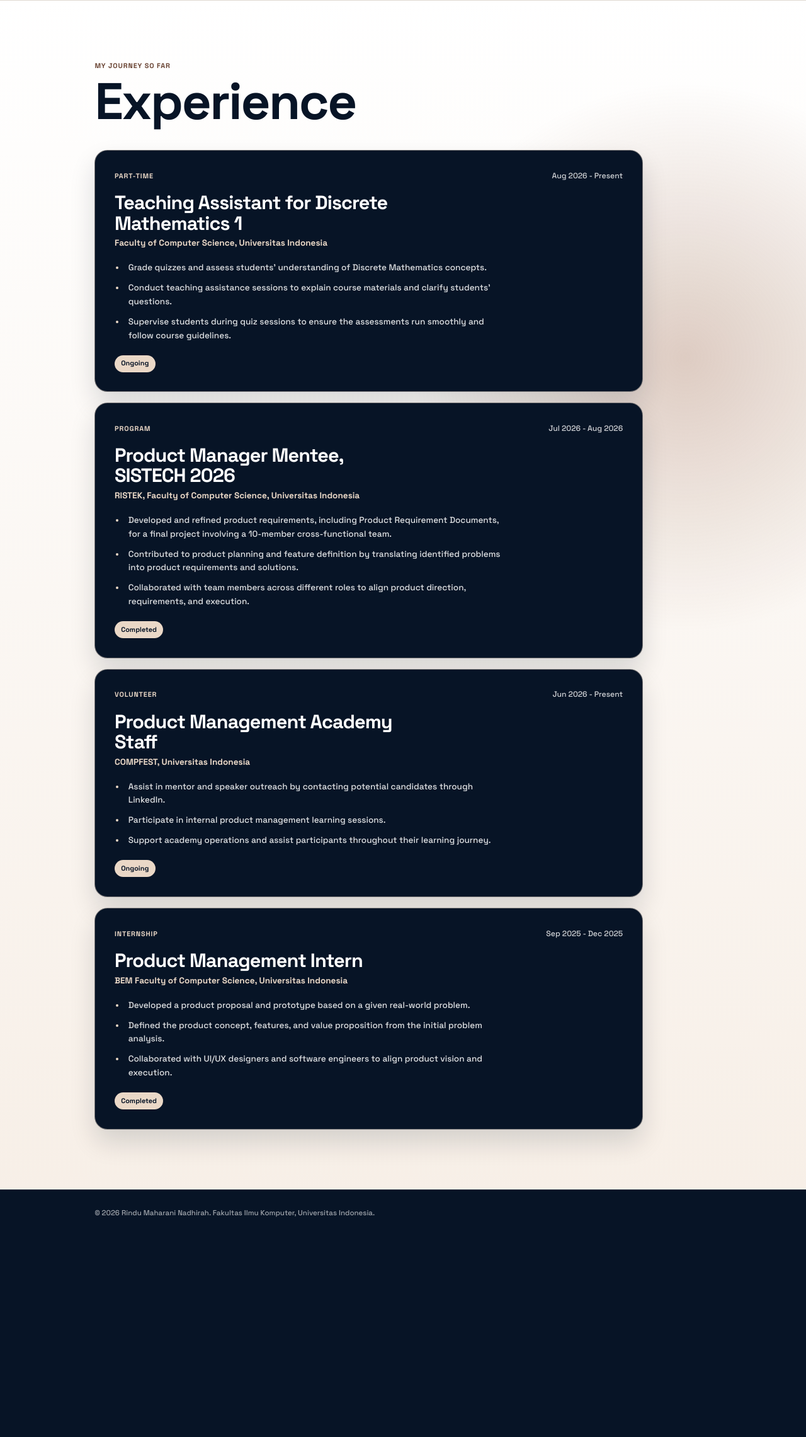
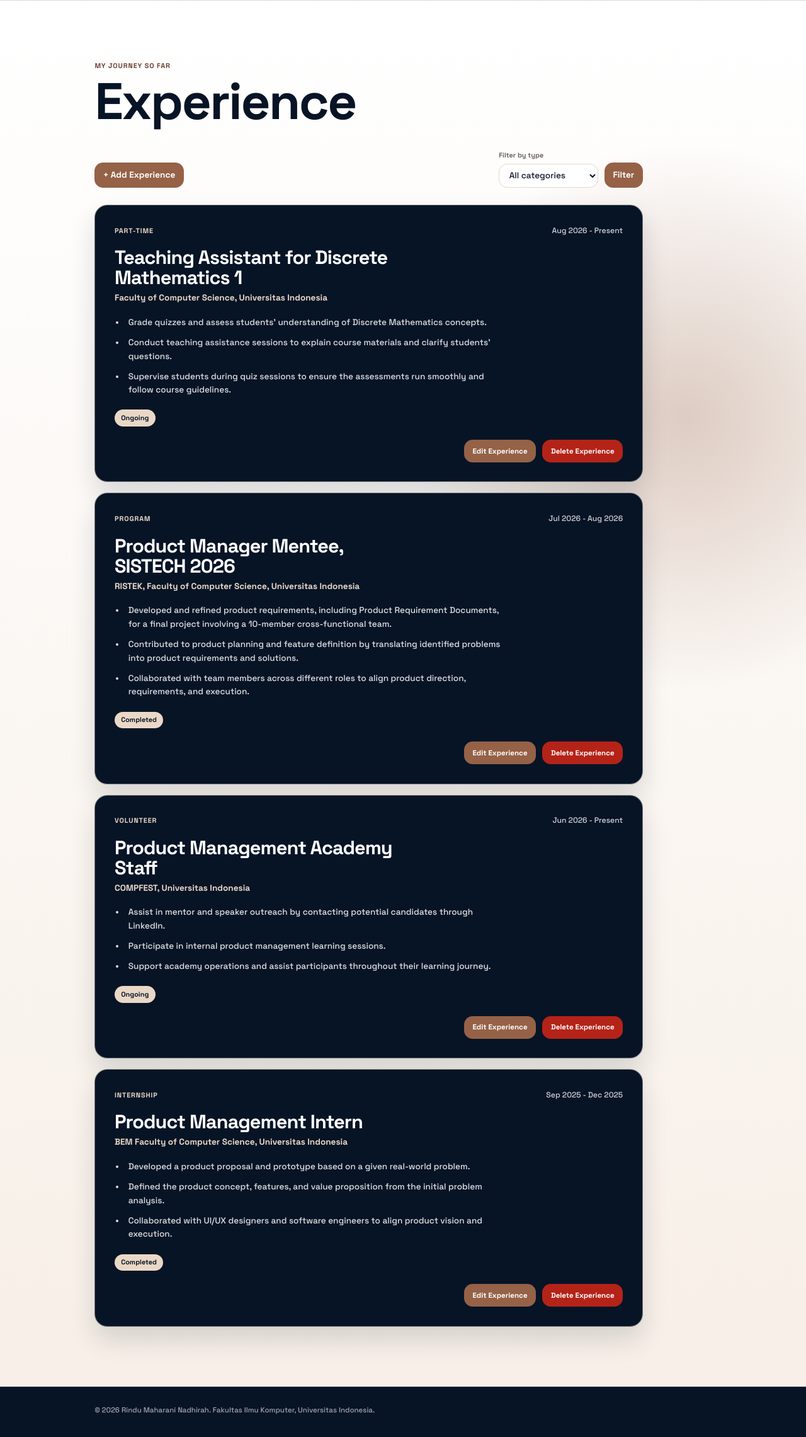
Before and after one commit to rindunadhirah/myportfolio, a Django app: page /experience/ in a window 1280 px wide. Shown: the part 66-2347 px from the top of the page at 63% size. Before the commit the page ends 1998 px from the top, so only its background shows below. Run offline with Django 5.2, Linux system fonts and the light colour scheme; data comes from the database, SQL or seed files in the repository.

Commit message:
feat: add experience filter and card actions

```diff
--- a/static/css/style.css
+++ b/static/css/style.css
@@ -1458,6 +1458,57 @@ section[id] {
     font-weight: 700;
 }
 
+/* Arrange the Experience page controls */
+.experience-page-tools {
+    display: flex;
+    align-items: flex-end;
+    justify-content: space-between;
+    flex-wrap: wrap;
+    gap: 1rem;
+    max-width: 64rem;
+    margin-bottom: 2rem;
+}
+
+.experience-filter {
+    display: flex;
+    align-items: flex-end;
+    gap: 0.75rem;
+}
+
+.experience-filter-field {
+    display: grid;
+    gap: 0.35rem;
+}
+
+.experience-filter label {
+    color: var(--text-muted);
+    font-size: 0.8rem;
+    font-weight: 700;
+}
+
+.experience-filter select {
+    min-height: 2.75rem;
+    padding: 0.6rem 2.5rem 0.6rem 0.85rem;
+    color: var(--navy);
+    background-color: var(--white);
+    border: 1px solid var(--line);
+    border-radius: var(--radius);
+    font: inherit;
+}
+
+/* Place card actions at the bottom right */
+.experience-card-actions {
+    display: flex;
+    justify-content: flex-end;
+    flex-wrap: wrap;
+    gap: 0.75rem;
+    margin-top: 1.5rem;
+}
+
+.experience-card-actions .button {
+    font-size: 0.85rem;
+}
+
 .empty-state {
     color: var(--text-muted);
 }
--- /dev/null
+++ b/templates/components/experience_delete_modal.html
@@ -0,0 +1,73 @@
+<!-- Open the delete confirmation -->
+<button
+    type="button"
+    class="button button-danger"
+    popovertarget="delete-experience-{{ experience.id }}"
+    aria-label="Delete {{ experience.title }}"
+>
+    Delete Experience
+</button>
+
+<!-- Confirm before deleting the experience -->
+<div
+    id="delete-experience-{{ experience.id }}"
+    class="project-delete-modal"
+    popover="auto"
+    role="dialog"
+    aria-modal="true"
+    aria-labelledby="delete-experience-title-{{ experience.id }}"
+>
+    <button
+        type="button"
+        class="project-delete-modal__backdrop"
+        popovertarget="delete-experience-{{ experience.id }}"
+        popovertargetaction="hide"
+        aria-label="Close delete confirmation"
+    ></button>
+
+    <div class="project-delete-modal__content">
+        <button
+            type="button"
+            class="project-delete-modal__close"
+            popovertarget="delete-experience-{{ experience.id }}"
+            popovertargetaction="hide"
+            aria-label="Close delete confirmation"
+        >
+            ×
+        </button>
+
+        <h2 id="delete-experience-title-{{ experience.id }}">
+            Delete Experience?
+        </h2>
+
+        <p>
+            Are you sure you want to delete
+            <strong>{{ experience.title }}</strong>?
+        </p>
+
+        <div class="project-delete-modal__actions">
+            <button
+                type="button"
+                class="button button-secondary"
+                popovertarget="delete-experience-{{ experience.id }}"
+                popovertargetaction="hide"
+            >
+                Cancel
+            </button>
+
+            <form
+                method="post"
+                action="{% url 'main:delete_experience' experience.id %}"
+            >
+                {% csrf_token %}
+
+                <button
+                    type="submit"
+                    class="button button-danger"
+                >
+                    Yes, Delete
+                </button>
+            </form>
+        </div>
+    </div>
+</div>
--- a/templates/experience.html
+++ b/templates/experience.html
@@ -22,6 +22,49 @@
                 <!-- Introduce the Experience page -->
                 <p class="section-kicker">My journey so far</p>
                 <h1 id="experience-title">Experience</h1>
+
+                <!-- Add and filter experience data -->
+                <div class="experience-page-tools">
+                    <a
+                        href="{% url 'main:create_experience' %}"
+                        class="button"
+                    >
+                        <span aria-hidden="true">+</span>
+                        Add Experience
+                    </a>
+
+                    <form
+                        method="get"
+                        action="{% url 'main:show_experience' %}"
+                        class="experience-filter"
+                    >
+                        <div class="experience-filter-field">
+                            <label for="experience-category">
+                                Filter by type
+                            </label>
+
+                            <select
+                                name="category"
+                                id="experience-category"
+                            >
+                                <option value="">All categories</option>
+
+                                {% for value, label in experience_categories %}
+                                    <option
+                                        value="{{ value }}"
+                                        {% if category_query == value %}selected{% endif %}
+                                    >
+                                        {{ label }}
+                                    </option>
+                                {% endfor %}
+                            </select>
+                        </div>
+
+                        <button type="submit" class="button">
+                            Filter
+                        </button>
+                    </form>
+                </div>
 
                 <div class="experience-grid">
                     {% for experience in experience_list %}
@@ -72,6 +115,17 @@
                             {% else %}
                                 <p class="experience-status">Completed</p>
                             {% endif %}
+                            <!-- Edit this experience -->
+                            <div class="experience-card-actions">
+                                <a
+                                    href="{% url 'main:update_experience' experience.id %}"
+                                    class="button"
+                                >
+                                    Edit Experience
+                                </a>
+
+                                {% include "components/experience_delete_modal.html" with experience=experience %}
+                            </div>
                         </article>
                     {% empty %}
                         <p class="empty-state">
```
